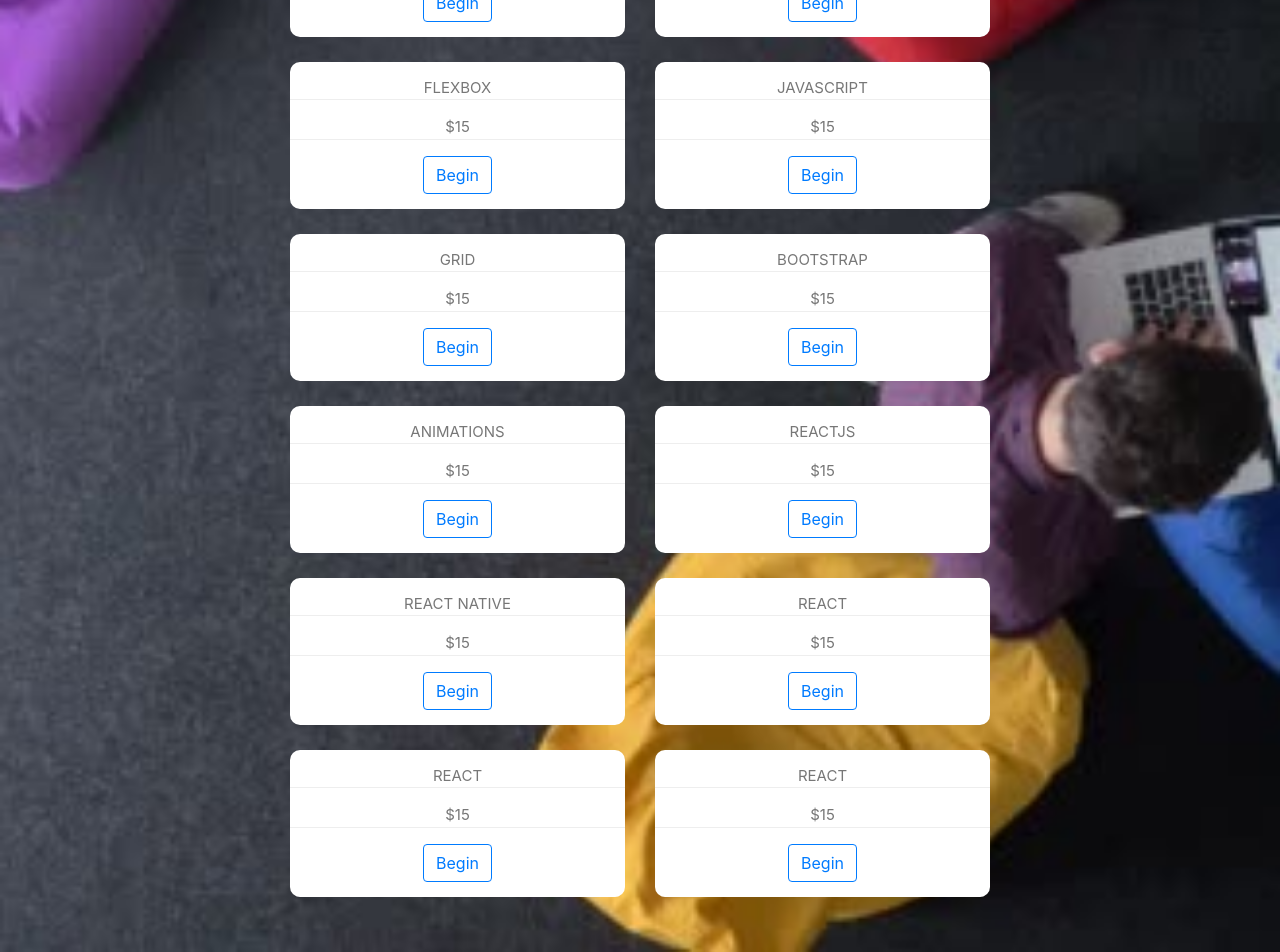
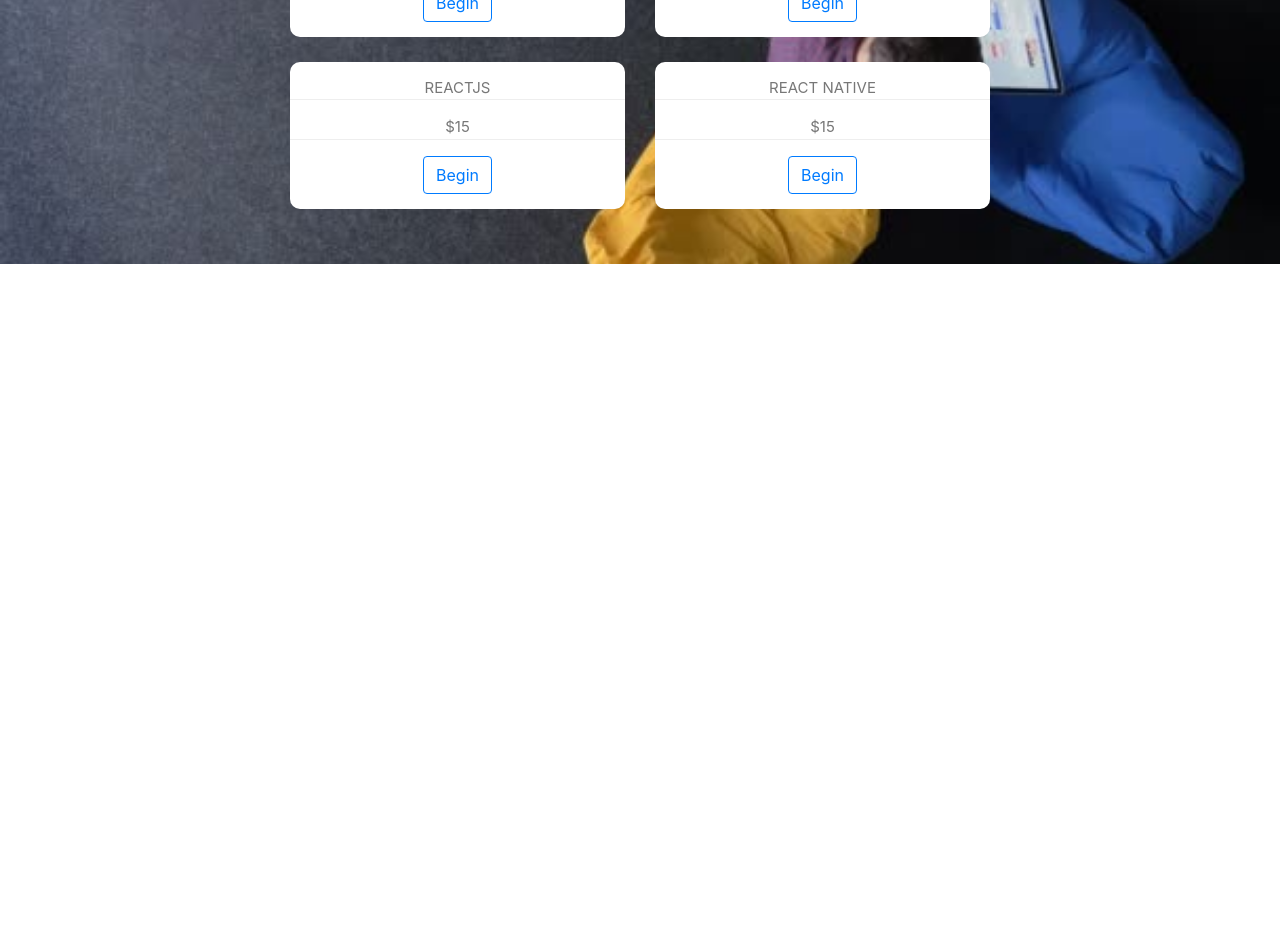
Before and after one commit to YakubuAmidu/Intelligentcoding, a React (Create React App) app: page /HomeScreen in a window 1280 px wide. Shown: the part 375-1327 px from the top of the page. After the commit the page ends 800 px from the top, so only its background shows below. Built offline with nearby package versions, Linux system fonts and the light colour scheme; a web font is replaced by a local one.

Commit message:
Commiting changes

```diff
--- a/src/components/App.css
+++ b/src/components/App.css
@@ -156,11 +156,11 @@
   padding-bottom: 5px;
 }
 
-.css {
+.reactnative {
   color: #777;
   font-size: 30px;
   font-weight: bold;
-  width: 100px;
+  width: 250px;
   margin: 0 auto;
   border-radius: 10px;
   background-color: #eee;
--- a/src/screens/HomeScreen.js
+++ b/src/screens/HomeScreen.js
@@ -25,7 +25,7 @@
           </Col>
           <Col xs={6}>
             <div className="Header-skills">
-              <p className="Skills">CSS</p>
+              <p className="Skills">JAVASCRIPT</p>
               <p className="Price">$15</p>
               <Button className="Begin" variant="outline-primary">
                 Begin
@@ -34,7 +34,7 @@
           </Col>
           <Col xs={6}>
             <div className="Header-skills">
-              <p className="Skills">Flexbox</p>
+              <p className="Skills">REACTJS</p>
               <p className="Price">$15</p>
               <Button className="Begin" variant="outline-primary">
                 Begin
@@ -43,83 +43,7 @@
           </Col>
           <Col xs={6}>
             <div className="Header-skills">
-              <p className="Skills">Javascript</p>
-              <p className="Price">$15</p>
-              <Button className="Begin" variant="outline-primary">
-                Begin
-              </Button>
-            </div>
-          </Col>
-        </Row>
-        <Row>
-          <Col xs={6}>
-            <div className="Header-skills">
-              <p className="Skills">Grid</p>
-              <p className="Price">$15</p>
-              <Button className="Begin" variant="outline-primary">
-                Begin
-              </Button>
-            </div>
-          </Col>
-          <Col xs={6}>
-            <div className="Header-skills">
-              <p className="Skills">Bootstrap</p>
-              <p className="Price">$15</p>
-              <Button className="Begin" variant="outline-primary">
-                Begin
-              </Button>
-            </div>
-          </Col>
-          <Col xs={6}>
-            <div className="Header-skills">
-              <p className="Skills">Animations</p>
-              <p className="Price">$15</p>
-              <Button className="Begin" variant="outline-primary">
-                Begin
-              </Button>
-            </div>
-          </Col>
-          <Col xs={6}>
-            <div className="Header-skills">
-              <p className="Skills">ReactJS</p>
-              <p className="Price">$15</p>
-              <Button className="Begin" variant="outline-primary">
-                Begin
-              </Button>
-            </div>
-          </Col>
-        </Row>
-        <Row>
-          <Col xs={6}>
-            <div className="Header-skills">
-              <p className="Skills">React native</p>
-              <p className="Price">$15</p>
-              <Button className="Begin" variant="outline-primary">
-                Begin
-              </Button>
-            </div>
-          </Col>
-          <Col xs={6}>
-            <div className="Header-skills">
-              <p className="Skills">React</p>
-              <p className="Price">$15</p>
-              <Button className="Begin" variant="outline-primary">
-                Begin
-              </Button>
-            </div>
-          </Col>
-          <Col xs={6}>
-            <div className="Header-skills">
-              <p className="Skills">React</p>
-              <p className="Price">$15</p>
-              <Button className="Begin" variant="outline-primary">
-                Begin
-              </Button>
-            </div>
-          </Col>
-          <Col xs={6}>
-            <div className="Header-skills">
-              <p className="Skills">React</p>
+              <p className="Skills">REACT NATIVE</p>
               <p className="Price">$15</p>
               <Button className="Begin" variant="outline-primary">
                 Begin
--- a/src/screens/InfoScreen.js
+++ b/src/screens/InfoScreen.js
@@ -18,12 +18,12 @@
         </Col>
         <Col sm={6}>
           <div className="Info-icons">
-            <p className="Icons css">CSS</p>
+            <p className="Icons reactnative">REACT NATIVE</p>
             <p className="Info-paragraph">
-              CSS stands for Cascading Style Sheets which is used to style your
-              web pages like headlines, paragraphs, and it also allow you to
-              embed images, and videos. It helps you to add, and change colors.
-              Css allows you to specifies how your page should be layout.
+              React Native is a popular JavaScript-based mobile app framework
+              that allows you to build natively-rendered mobile apps for iOS and
+              Android. It provides a slick, smooth and responsive user
+              interface, while significantly reducing load time
             </p>
           </div>
         </Col>
```
